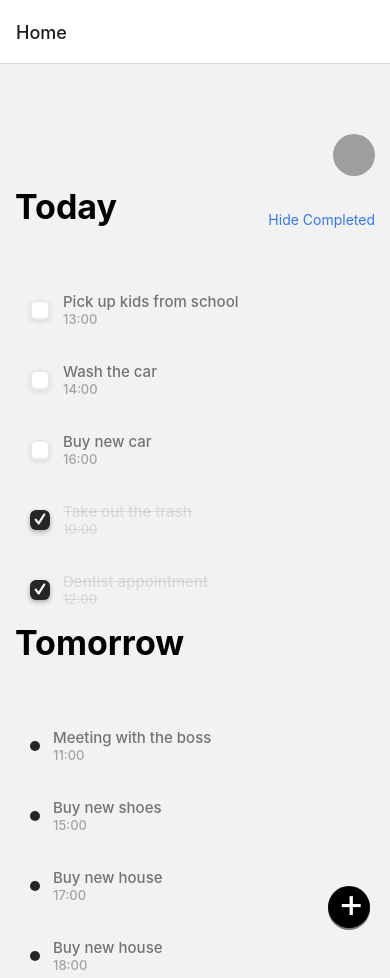
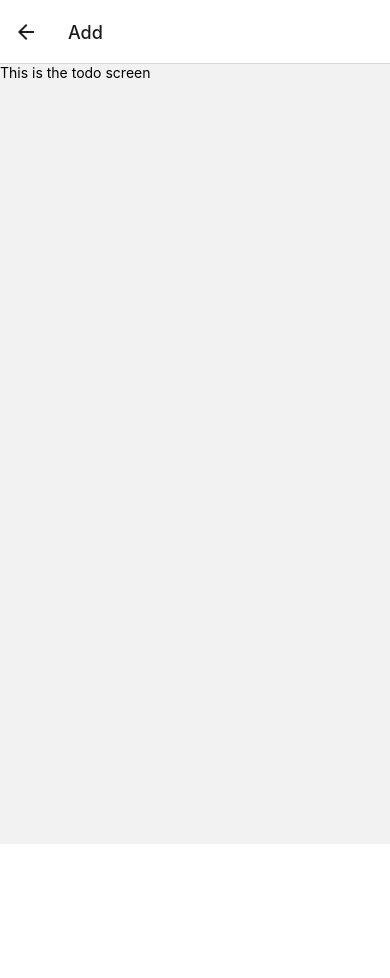
Before and after one commit to LizandroBackEnd/To_do_app, a React Native app: screen /Add in a window 390 px wide. After the commit the page ends 844 px from the top, so only its background shows below. Built offline with nearby package versions, Linux system fonts and the light colour scheme; grey boxes are pictures that could not be loaded.

Commit message:
ci: Add page and function for Add Todo | Dev: Lizandro

```diff
--- a/App.js
+++ b/App.js
@@ -1,6 +1,7 @@
 import { NavigationContainer } from "@react-navigation/native";
 import { createStackNavigator } from "@react-navigation/stack";
 import Home from "./screens/Home";
+import AddTodo from "./screens/AddTodo";
 
 const Stack = createStackNavigator();
 
@@ -11,6 +12,12 @@
         <Stack.Screen
           name="Home"
           component={Home}
+          options={{ headerShown: false }}
+        />
+        <Stack.Screen
+          name="Add"
+          component={AddTodo}
+          options={{ presentation: 'modal' }}
         />
       </Stack.Navigator>
     </NavigationContainer>
--- /dev/null
+++ b/screens/AddTodo.js
@@ -0,0 +1,12 @@
+import * as React from 'react';
+import { View, Text} from 'react-native';
+
+export default function AddTodo() {
+    return (
+        <View>
+            <Text>
+                This is the todo screen
+            </Text>
+        </View>
+    )
+}
--- a/screens/Home.js
+++ b/screens/Home.js
@@ -2,12 +2,14 @@
 import { StyleSheet, Text, View, Image, TouchableOpacity} from 'react-native';
 import TodoList from '../components/TodoList';
 import { todosData } from '../data/todos';
+import { useNavigation } from '@react-navigation/native';
 
 export default function Home() {
     const [localData, setLocalData] = React.useState(
         todosData.sort((a, b) => {return a.isCompleted - b.isCompleted})
     );
     const [isHiden, setIsHiden] = React.useState(false);
+    const navigation = useNavigation();
 
     const handleHidePress = () => {
         if ( isHiden) {
@@ -36,7 +38,7 @@
         <TodoList todosData={todosData.filter(todo => !todo.isToday)} />
         <TodoList />
 
-        <TouchableOpacity style={styles.button}>
+        <TouchableOpacity onPress={() => navigation.navigate("Add")} style={styles.button}>
             <Text style={styles.plus}>+</Text>
         </TouchableOpacity>
     </View>
```
